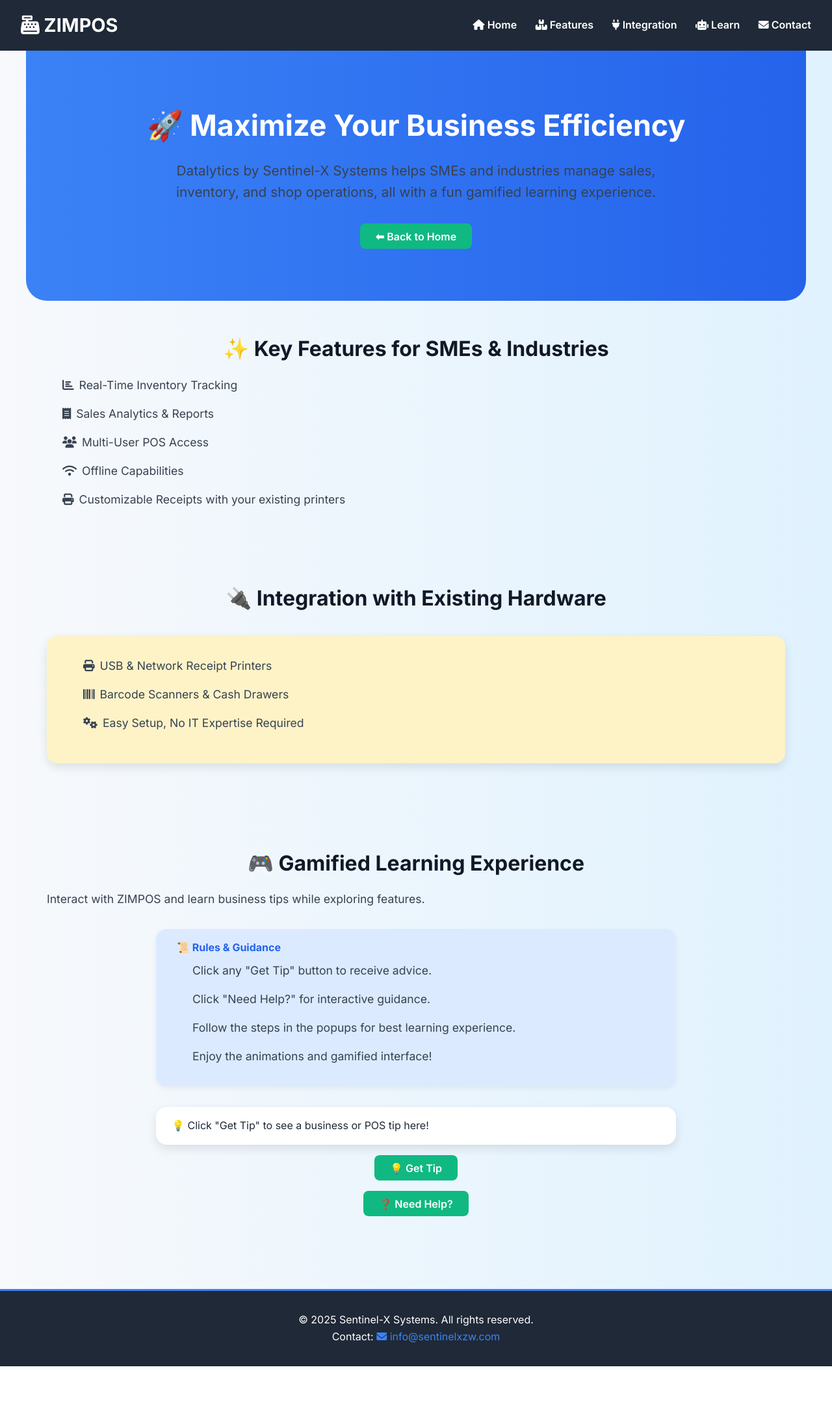
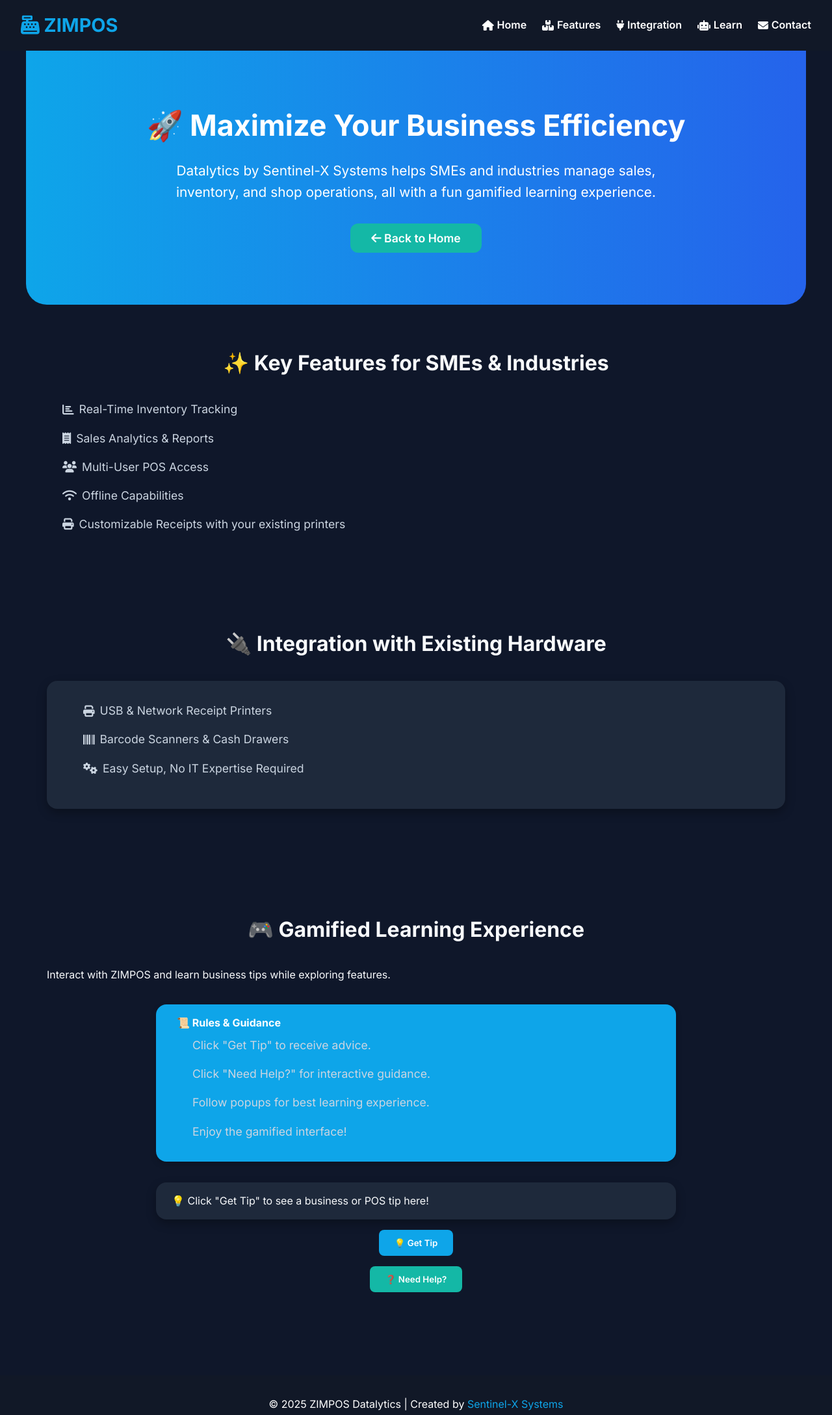
Before and after one commit to SentinelXZimbabwe/ZIMPOS-Datalytics-Website, a plain HTML site: page readmore.html in a window 1280 px wide. Shown: the top 2178 px of the page at 65% size. Before the commit the page ends 2103 px from the top, so only its background shows below. Drawn offline with Linux system fonts and the light colour scheme.

Commit message:
Update readmore.html

```diff
--- a/readmore.html
+++ b/readmore.html
@@ -7,61 +7,64 @@
 <link href="https://fonts.googleapis.com/css2?family=Inter:wght@400;600;700&display=swap" rel="stylesheet">
 <link rel="stylesheet" href="https://cdnjs.cloudflare.com/ajax/libs/font-awesome/6.5.0/css/all.min.css" integrity="sha512-..." crossorigin="anonymous" referrerpolicy="no-referrer" />
 <style>
+  /* Base */
   * { margin:0; padding:0; box-sizing:border-box; font-family:'Inter',sans-serif; scroll-behavior:smooth; }
-  body { background: linear-gradient(to right,#f7f9fc,#e0f2fe); color:#1f2937; line-height:1.6; }
+  body { background-color:#0f172a; color:#f8fafc; line-height:1.6; }
 
   a { text-decoration:none; color:inherit; }
   img { max-width:100%; display:block; }
 
   /* Header */
-  header { background-color:#1f2937; color:white; padding:1rem 2rem; display:flex; justify-content:space-between; align-items:center; position:sticky; top:0; z-index:1000; }
-  header h1 { font-size:1.8rem; font-weight:700; }
-  nav a { margin-left:1.5rem; font-weight:600; color:white; transition:color 0.3s; }
-  nav a:hover { color:#3b82f6; }
+  header { background-color:#111827; color:white; padding:1rem 2rem; display:flex; justify-content:space-between; align-items:center; position:sticky; top:0; z-index:1000; }
+  header h1 { font-size:1.8rem; font-weight:700; color:#0ea5e9; }
+  nav { display:flex; gap:1.5rem; align-items:center; }
+  nav a { font-weight:600; display:inline-flex; align-items:center; gap:0.3rem; color:white; transition: color 0.3s; }
+  nav a:hover { color:#0ea5e9; }
+
+  /* Hero */
+  .hero { display:flex; flex-direction:column; align-items:center; justify-content:center; padding:5rem 2rem; text-align:center; background: linear-gradient(to right,#0ea5e9,#2563eb); color:white; border-radius:0 0 2rem 2rem; }
+  .hero h2 { font-size:2.8rem; font-weight:700; margin-bottom:1rem; }
+  .hero p { font-size:1.3rem; max-width:800px; margin-bottom:2rem; }
+  .hero button { background-color:#14b8a6; color:white; padding:0.75rem 2rem; font-size:1.1rem; font-weight:600; border:none; border-radius:0.75rem; cursor:pointer; transition: background 0.3s, transform 0.3s; }
+  .hero button:hover { background-color:#0d9488; transform:scale(1.05); }
 
   /* Sections */
-  section { padding:3rem 2rem; max-width:1200px; margin:auto; }
-  section h3 { font-size:2rem; font-weight:700; margin-bottom:1rem; color:#111827; display:flex; align-items:center; gap:0.5rem; justify-content:center; }
-  section p, ul li { font-size:1.1rem; margin-bottom:1rem; color:#374151; }
-  ul { margin-left:1.5rem; margin-bottom:1rem; }
-  ul li { display:flex; align-items:center; gap:0.5rem; }
+  section { padding:4rem 2rem; max-width:1200px; margin:auto; }
+  section h3 { font-size:2rem; font-weight:700; margin-bottom:2rem; display:flex; align-items:center; gap:0.5rem; color:#f8fafc; justify-content:center; }
+  ul { margin-left:1.5rem; }
+  ul li { margin-bottom:1rem; display:flex; align-items:center; gap:0.5rem; color:#cbd5e1; font-size:1.1rem; }
 
-  .highlight { background-color:#fef3c7; padding:2rem; border-radius:1rem; margin:2rem 0; box-shadow:0 6px 15px rgba(0,0,0,0.1); }
+  .highlight { background-color:#1e293b; padding:2rem; border-radius:1rem; margin:2rem 0; box-shadow:0 6px 15px rgba(0,0,0,0.3); }
 
-  button { background-color:#10b981; color:white; padding:0.6rem 1.5rem; font-size:1rem; font-weight:600; border:none; border-radius:0.5rem; cursor:pointer; transition:all 0.3s ease; }
-  button:hover { transform:translateY(-3px); background-color:#059669; }
+  /* Interactive Tips */
+  .interactive-container { display:flex; flex-direction:column; align-items:center; gap:1rem; margin:2rem auto; max-width:800px; }
+  .tip-box { background-color:#1e293b; padding:1rem 1.5rem; border-radius:1rem; box-shadow:0 6px 15px rgba(0,0,0,0.3); width:100%; text-align:left; transition: transform 0.3s; color:#f8fafc; }
+  .tip-box:hover { transform:translateY(-3px); }
+  .rules { background:#0ea5e9; padding:1rem 2rem; border-radius:1rem; margin:2rem auto; max-width:800px; box-shadow:0 4px 10px rgba(0,0,0,0.2); color:white; }
+  .rules h4 { margin-bottom:0.5rem; }
 
-  footer { background-color:#1f2937; color:white; text-align:center; padding:2rem; margin-top:2rem; border-top:3px solid #3b82f6; }
-  footer a { color:#3b82f6; }
-
-  /* Hero */
-  .hero { display:flex; flex-direction:column; align-items:center; justify-content:center; padding:5rem 2rem; text-align:center; background: linear-gradient(to right,#3b82f6,#2563eb); color:white; border-radius:0 0 2rem 2rem; }
-  .hero h2 { font-size:2.8rem; font-weight:700; margin-bottom:1rem; animation: slideUp 1s ease forwards; }
-  .hero p { font-size:1.3rem; max-width:800px; margin-bottom:2rem; animation: fadeIn 1.5s ease forwards; }
-
-  /* Animations */
-  @keyframes fadeIn { from {opacity:0;} to {opacity:1;} }
-  @keyframes slideUp { from {transform:translateY(30px);opacity:0;} to {transform:translateY(0);opacity:1;} }
-  .fadeIn { animation: fadeIn 1s forwards; }
-  .slideUp { animation: slideUp 1s forwards; }
-
-  /* Gamified Interaction */
-  .interactive-container { display:flex; flex-direction:column; align-items:center; gap:1rem; margin:2rem auto; max-width:800px; }
-  .tip-box { background-color:white; padding:1rem 1.5rem; border-radius:1rem; box-shadow:0 6px 15px rgba(0,0,0,0.1); width:100%; text-align:left; transition: transform 0.3s; }
-  .tip-box:hover { transform:translateY(-3px); }
-  .rules { background:#dbeafe; padding:1rem 2rem; border-radius:1rem; margin:2rem auto; max-width:800px; box-shadow:0 4px 10px rgba(0,0,0,0.05); }
-  .rules h4 { margin-bottom:0.5rem; color:#2563eb; }
+  button { font-weight:600; border:none; border-radius:0.5rem; cursor:pointer; transition:all 0.3s ease; }
+  .tip-button { background-color:#0ea5e9; color:white; padding:0.75rem 1.5rem; }
+  .tip-button:hover { background-color:#2563eb; transform:scale(1.05); }
+  .help-button { background-color:#14b8a6; color:white; padding:0.75rem 1.5rem; }
+  .help-button:hover { background-color:#0d9488; transform:scale(1.05); }
 
   /* Modal */
   .modal { display:none; position:fixed; top:0; left:0; width:100%; height:100%; background:rgba(0,0,0,0.6); justify-content:center; align-items:center; z-index:2000; }
-  .modal-content { background:white; padding:2rem; border-radius:1rem; max-width:500px; width:90%; text-align:center; animation: slideUp 0.5s ease forwards; }
-  .modal-content h3 { margin-bottom:1rem; color:#3b82f6; }
-  .close-btn { background:#ef4444; margin-top:1rem; }
+  .modal-content { background:#1e293b; color:white; padding:2rem; border-radius:1rem; max-width:500px; width:90%; text-align:center; box-shadow:0 6px 15px rgba(0,0,0,0.3); }
+  .modal-content h3 { margin-bottom:1rem; color:#0ea5e9; }
+  .close-btn { background:#ef4444; padding:0.5rem 1rem; margin-top:1rem; color:white; cursor:pointer; border-radius:0.5rem; }
+  .close-btn:hover { background:#dc2626; }
 
+  /* Footer */
+  footer { background-color:#111827; color:white; text-align:center; padding:2rem; margin-top:2rem; }
+  footer a { color:#0ea5e9; }
+
+  /* Responsive */
   @media(max-width:768px){
     .hero h2 { font-size:2rem; }
     .hero p { font-size:1.1rem; }
-    nav a { display:block; margin:0.5rem 0; }
+    nav { flex-direction:column; gap:1rem; }
   }
 </style>
 </head>
@@ -81,7 +84,7 @@
 <section class="hero">
   <h2>🚀 Maximize Your Business Efficiency</h2>
   <p>Datalytics by Sentinel-X Systems helps SMEs and industries manage sales, inventory, and shop operations, all with a fun gamified learning experience.</p>
-  <button onclick="window.location.href='index.html'">⬅ Back to Home</button>
+  <button onclick="window.location.href='index.html'"><i class="fas fa-arrow-left"></i> Back to Home</button>
 </section>
 
 <section id="features">
@@ -113,17 +116,17 @@
   <div class="rules">
     <h4>📜 Rules & Guidance</h4>
     <ul>
-      <li>Click any "Get Tip" button to receive advice.</li>
+      <li>Click "Get Tip" to receive advice.</li>
       <li>Click "Need Help?" for interactive guidance.</li>
-      <li>Follow the steps in the popups for best learning experience.</li>
-      <li>Enjoy the animations and gamified interface!</li>
+      <li>Follow popups for best learning experience.</li>
+      <li>Enjoy the gamified interface!</li>
     </ul>
   </div>
 
   <div class="interactive-container">
     <div class="tip-box" id="tipBox">💡 Click "Get Tip" to see a business or POS tip here!</div>
-    <button onclick="showTip()">💡 Get Tip</button>
-    <button onclick="showHelp()">❓ Need Help?</button>
+    <button class="tip-button" onclick="showTip()">💡 Get Tip</button>
+    <button class="help-button" onclick="showHelp()">❓ Need Help?</button>
   </div>
 </section>
 
@@ -133,15 +136,15 @@
     <h3>How to Interact with ZIMPOS</h3>
     <p>1️⃣ Click "Get Tip" to see a helpful POS/business tip.<br>
        2️⃣ Read each tip carefully.<br>
-       3️⃣ Use the tips to simulate better business decisions.<br>
+       3️⃣ Apply tips to simulate better business decisions.<br>
        4️⃣ Explore features above to see practical use cases.<br>
-       5️⃣ Have fun learning while playing!</p>
+       5️⃣ Have fun learning while exploring!</p>
     <button class="close-btn" onclick="closeModal()">Close</button>
   </div>
 </div>
 
 <footer id="contact">
-  <p>&copy; 2025 Sentinel-X Systems. All rights reserved.</p>
+  <p>&copy; 2025 ZIMPOS Datalytics | Created by <a href="https://sentinelx.systems" target="_blank">Sentinel-X Systems</a></p>
   <p>Contact: <a href="mailto:info@sentinelxzw.com"><i class="fas fa-envelope"></i> info@sentinelxzw.com</a></p>
 </footer>
 
```
